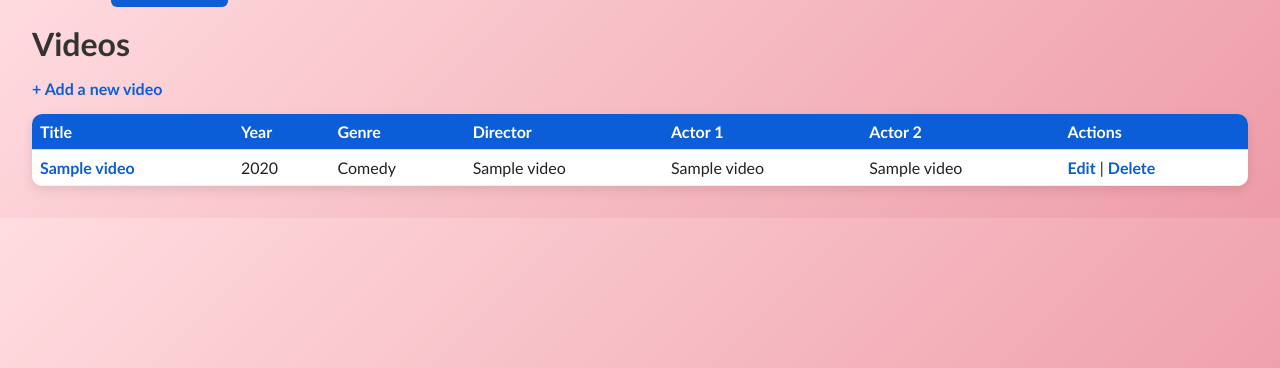
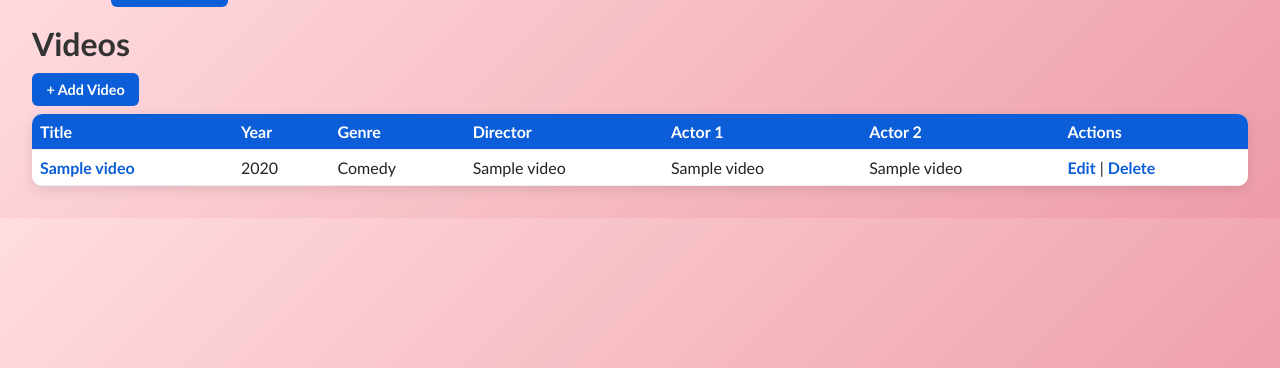
Before and after one commit to AJaroush/430tj, a Django app: page / in a window 1280 px wide. Shown: the part 52-420 px from the top of the page. Run offline with Django 5.2, Linux system fonts and the light colour scheme; tables that the repository leaves empty hold one stand-in row (values such as "Sample post").

Commit message:
Refactor video list layout and add placeholders
Updated video list template to improve layout and add placeholders.

```diff
--- a/templates/movies/video_list.html
+++ b/templates/movies/video_list.html
@@ -1,55 +1,98 @@
 {% extends "base.html" %}
+
 {% block content %}
   <h1>Videos</h1>
 
-  {% if pending_migrations %}
-    <div style="padding:12px; background:#fff8e1; border:1px solid #ffe082; border-radius:6px; margin-bottom:12px;">
-      Database is not initialized yet. The server will apply migrations automatically.
-      Refresh this page after the deployment finishes.
-    </div>
-  {% else %}
   <p style="margin: 0.5rem 0 1rem;">
-      <a href="{% url 'video_create' %}">+ Add a new video</a>
+    <a class="btn" href="{% url 'video_create' %}">+ Add Video</a>
   </p>
 
-    <table style="width:100%; border-collapse: collapse;">
+  <style>
+    .tbl { width:100%; border-collapse:collapse; }
+    .tbl th, .tbl td { text-align:left; padding:8px; border-bottom:1px solid #eee; }
+    .muted { color:#888; }
+    .placeholder { opacity: .8; }
+    .badge { display:inline-block; padding:2px 6px; border-radius:4px; background:#eee; font-size:12px; }
+  </style>
+
+  <table class="tbl">
     <thead>
       <tr>
-          <th style="text-align:left; border-bottom:1px solid #ddd; padding:8px;">Title</th>
-          <th style="text-align:left; border-bottom:1px solid #ddd; padding:8px;">Year</th>
-          <th style="text-align:left; border-bottom:1px solid #ddd; padding:8px;">Genre</th>
-          <th style="text-align:left; border-bottom:1px solid #ddd; padding:8px;">Director</th>
-          <th style="text-align:left; border-bottom:1px solid #ddd; padding:8px;">Actor 1</th>
-          <th style="text-align:left; border-bottom:1px solid #ddd; padding:8px;">Actor 2</th>
-          <th style="text-align:left; border-bottom:1px solid #ddd; padding:8px;">Actions</th>
+        <th>Title</th>
+        <th>Year</th>
+        <th>Genre</th>
+        <th>Director</th>
+        <th>Actor 1</th>
+        <th>Actor 2</th>
+        <th>Actions</th>
       </tr>
     </thead>
     <tbody>
-        {% if videos %}
+
+      {# ---- PLACEHOLDERS when DB isn't ready ---- #}
+      {% if pending_migrations %}
+        <tr class="placeholder">
+          <td>Sample Movie A</td>
+          <td>1999</td>
+          <td>Sci-Fi</td>
+          <td>John Doe</td>
+          <td>Actor Alpha</td>
+          <td>Actor Beta</td>
+          <td><span class="muted">Edit</span> | <span class="muted">Delete</span></td>
+        </tr>
+        <tr class="placeholder">
+          <td>Sample Movie B</td>
+          <td>2008</td>
+          <td>Drama</td>
+          <td>Jane Smith</td>
+          <td>Actor Gamma</td>
+          <td>Actor Delta</td>
+          <td><span class="muted">Edit</span> | <span class="muted">Delete</span></td>
+        </tr>
+        <tr class="placeholder">
+          <td>Sample Movie C</td>
+          <td>2014</td>
+          <td>Action</td>
+          <td>Chris Lee</td>
+          <td>Actor Epsilon</td>
+          <td>Actor Zeta</td>
+          <td><span class="muted">Edit</span> | <span class="muted">Delete</span></td>
+        </tr>
+        <tr>
+          <td colspan="7" class="muted">
+            <span class="badge">Placeholder data</span>
+            Real entries will appear automatically once the database initializes.
+          </td>
+        </tr>
+
+      {# ---- REAL DATA when DB is ready ---- #}
+      {% elif videos %}
         {% for video in videos %}
           <tr>
-              <td style="border-bottom:1px solid #f0f0f0; padding:8px;">
+            <td>
               <a href="{% url 'video_detail' video.pk %}">{{ video.movie_title|default:"—" }}</a>
             </td>
-              <td style="border-bottom:1px solid #f0f0f0; padding:8px;">{{ video.release_year|default:"—" }}</td>
-              <td style="border-bottom:1px solid #f0f0f0; padding:8px;">{{ video.movie_genre|default:"—" }}</td>
-              <td style="border-bottom:1px solid #f0f0f0; padding:8px;">{{ video.director_name|default:"—" }}</td>
-              <td style="border-bottom:1px solid #f0f0f0; padding:8px;">{{ video.actor1_name|default:"—" }}</td>
-              <td style="border-bottom:1px solid #f0f0f0; padding:8px;">{{ video.actor2_name|default:"—" }}</td>
-              <td style="border-bottom:1px solid #f0f0f0; padding:8px;">
+            <td>{{ video.release_year|default:"—" }}</td>
+            <td>{{ video.movie_genre|default:"—" }}</td>
+            <td>{{ video.director_name|default:"—" }}</td>
+            <td>{{ video.actor1_name|default:"—" }}</td>
+            <td>{{ video.actor2_name|default:"—" }}</td>
+            <td>
               <a href="{% url 'video_update' video.pk %}">Edit</a> |
               <a href="{% url 'video_delete' video.pk %}">Delete</a>
             </td>
           </tr>
         {% endfor %}
+
+      {# ---- EMPTY STATE if DB ready but no rows ---- #}
       {% else %}
         <tr>
-            <td colspan="7" style="padding:12px; text-align:center; color:#666;">
+          <td colspan="7" class="muted">
             No videos yet. <a href="{% url 'video_create' %}">Add one</a>.
           </td>
         </tr>
       {% endif %}
+
     </tbody>
   </table>
-  {% endif %}
 {% endblock %}
```
Lines whose indentation alone changed are shown as unchanged.
